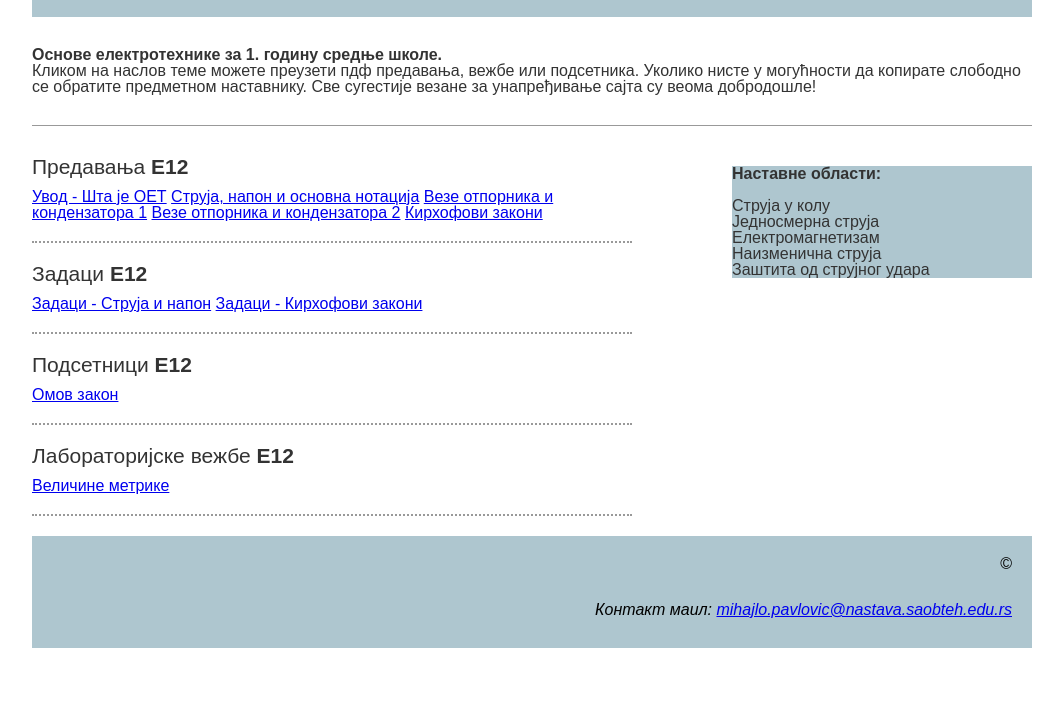
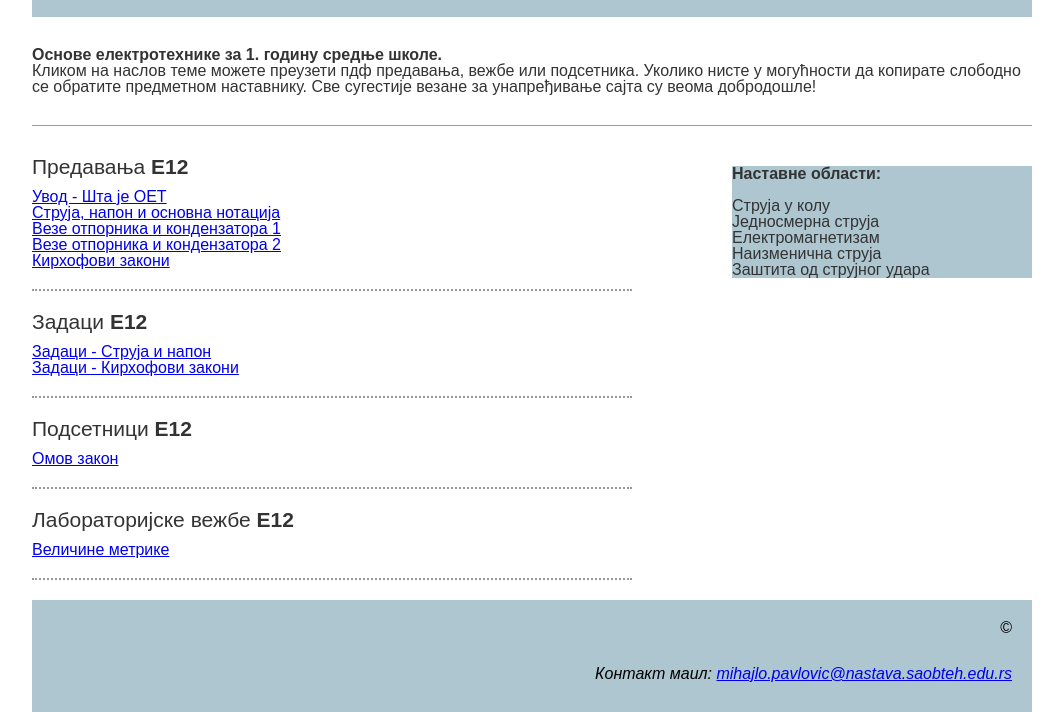
Before and after one commit to pakiboj/nastava_saobteh.github.io, a plain HTML site: page nastava/E12.html in a window 1280 px wide. Shown: the part 93-805 px from the top of the page, without its empty margins (108-1171 px from the left). Drawn offline with Linux system fonts and the light colour scheme.

Commit message:
ponovo popravke

```diff
--- a/nastava/E12.html
+++ b/nastava/E12.html
@@ -35,30 +35,30 @@
 			<article>
 				<h2> Предавања <b> Е12</b> </h2>
 				<p>
-					<a href="../pdf/oet1/predavanja/OET1_1/OET1_1.pdf"> Увод - Шта је ОЕТ</a>
-					<a href="../pdf/oet1/predavanja/OET1_2/OET1_2.pdf"> Струја, напон и основна нотација</a>
-					<a href="../pdf/oet1/predavanja/OET1_3/main.pdf"> Везе отпорника и кондензатора 1</a>
-					<a href="../pdf/oet1/predavanja/OET1_4/main.pdf"> Везе отпорника и кондензатора 2</a>
-					<a href="../pdf/oet1/predavanja/OET1_5/main.pdf"> Кирхофови закони</a>
+					<a href="../pdf/oet1/predavanja/OET1_1/OET1_1.pdf"> Увод - Шта је ОЕТ</a> <br>
+					<a href="../pdf/oet1/predavanja/OET1_2/OET1_2.pdf"> Струја, напон и основна нотација</a> <br>
+					<a href="../pdf/oet1/predavanja/OET1_3/main.pdf"> Везе отпорника и кондензатора 1</a> <br>
+					<a href="../pdf/oet1/predavanja/OET1_4/main.pdf"> Везе отпорника и кондензатора 2</a> <br>
+					<a href="../pdf/oet1/predavanja/OET1_5/main.pdf"> Кирхофови закони</a> <br>
 				</p>
 			</article>
             <article>
 				<h2> Задаци <b> Е12</b> </h2>
 				<p>
-					<a href="../pdf/oet1/zadaci/zad1/main.pdf"> Задаци - Струја и напон</a>
-					<a href="../pdf/oet1/zadaci/zad2/main.pdf"> Задаци - Кирхофови закони</a>
+					<a href="../pdf/oet1/zadaci/zad1/main.pdf"> Задаци - Струја и напон</a> <br>
+					<a href="../pdf/oet1/zadaci/zad2/main.pdf"> Задаци - Кирхофови закони</a> <br>
 				</p>
 			</article>
 			<article>
 				<h2> Подсетници <b> Е12</b> </h2>
 				<p>
-					<a href="../pdf/oet1/podsetnici formula/omov /main.pdf"> Омов закон</a>
+					<a href="../pdf/oet1/podsetnici formula/omov /main.pdf"> Омов закон</a> <br>
 				</p>
 			</article>
 			<article>
 				<h2> Лабораторијске вежбе <b> Е12</b> </h2>
 				<p>
-					<a href="../pdf/oet1/laboratorijske_vezbe/velicine/main.pdf"> Величине метрике</a>
+					<a href="../pdf/oet1/laboratorijske_vezbe/velicine/main.pdf"> Величине метрике</a> <br>
 				</p>
 			</article>
 
```
Also changed, not shown: nastava/E21.html (+5 -5 lines), nastava/E22.html (+1 -1 lines).
